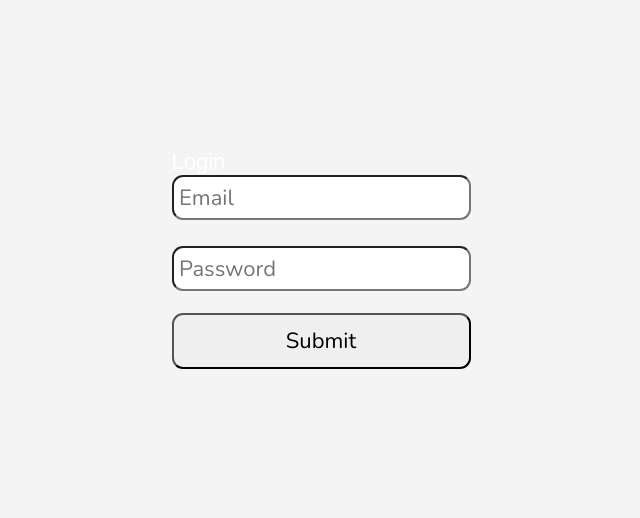
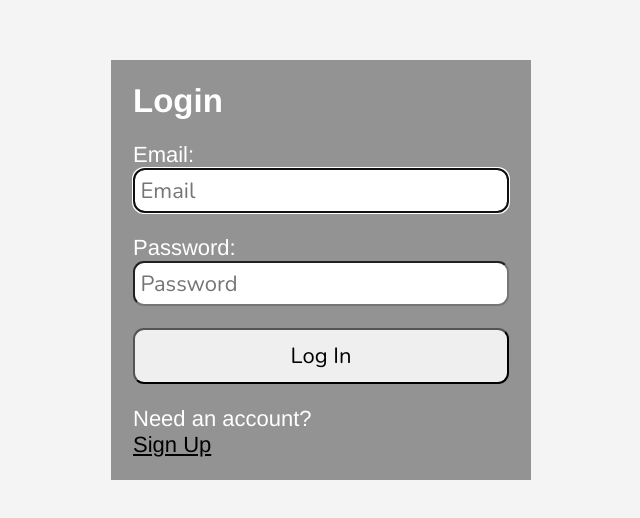
Before and after one commit to ehudmi/gallery, a React (Create React App) app in the folder client/: page /login in a window 1280 px wide. Shown: the part 130-648 px from the top of the page, without its empty margins (319-959 px from the left). Built offline with nearby package versions, Linux system fonts and the light colour scheme.

Commit message:
figured out try catch with fetch

```diff
--- a/client/src/App.js
+++ b/client/src/App.js
@@ -31,9 +31,9 @@ function App() {
   };
 
   return (
-    <div className="App">
+    <main className="App">
       <AppRouter loadData={loadData} />
-    </div>
+    </main>
   );
 }
 
--- a/client/src/GlobalStates.js
+++ b/client/src/GlobalStates.js
@@ -4,7 +4,7 @@ import React, { useState, createContext } from "react";
 
 export const AuthContext = createContext();
 
-export const AuthProvider = (props) => {
+export const AuthProvider = ({ children }) => {
   const [authState, setAuthState] = useState({
     userId: "",
     first_name: "",
@@ -14,7 +14,7 @@ export const AuthProvider = (props) => {
   });
   return (
     <AuthContext.Provider value={[authState, setAuthState]}>
-      {props.children}
+      {children}
     </AuthContext.Provider>
   );
 };
--- a/client/src/components/Login.js
+++ b/client/src/components/Login.js
@@ -1,48 +1,47 @@
-import React, { useState, useContext } from "react";
+import React, { useState, useRef, useEffect, useContext } from "react";
 import { AuthContext } from "../GlobalStates";
 import { useNavigate } from "react-router-dom";
-
-let regexPass = new RegExp("^(?=.*[0-9])(?=.*[a-z])(?=.*[A-Z]).{8,15}$");
 
 // Login page functions and render - as form
 
 function Login() {
   const [authState, setAuthState] = useContext(AuthContext);
-  const [email, setEmail] = useState();
-  const [password, setPassword] = useState();
+
+  const emailRef = useRef();
+  const errRef = useRef();
+
+  const [email, setEmail] = useState("");
+  const [password, setPwd] = useState("");
+
+  const [errMsg, setErrMsg] = useState("");
+
+  useEffect(() => {
+    emailRef.current.focus();
+  }, []);
+
+  useEffect(() => {
+    setErrMsg("");
+  }, [email, password]);
+
   const navigate = useNavigate();
-
-  const handleChangeEmail = (e) => {
-    // console.log(e.target);
-    setEmail(e.target.value);
-  };
-
-  const handleChangePassword = (e) => {
-    if (e.target.value.match(regexPass) != null) {
-      setPassword({ password: e.target.value });
-    } else {
-      alert(`1 Uppercase\n1 Lowercase\n1 Digit\n8-15 Characters`);
-    }
-  };
 
   const handleSubmit = async (e) => {
     e.preventDefault();
-    let userLogin = {
-      email: email,
-      password: password.password,
-    };
-    console.log(userLogin);
+
+    try {
       const response = await fetch("/users/login", {
         method: "POST",
         credentials: "include",
         headers: {
           "Content-Type": "application/json",
         },
-      body: JSON.stringify(userLogin),
+        body: JSON.stringify({ email: email, password: password }),
       });
       let userLoggedIn = await response.json();
-    console.log(await userLoggedIn);
-    if (userLoggedIn.userId > 0) {
+      // console.log(userLoggedIn);
+      setEmail("");
+      setPwd("");
+      if (userLoggedIn.userId) {
         setAuthState({
           ...authState,
           userId: userLoggedIn.userId,
@@ -52,31 +51,56 @@ function Login() {
           role: userLoggedIn.role,
         });
         navigate("/home");
-    } else {
-      alert(userLoggedIn.msg);
+      } else if (userLoggedIn.error) throw userLoggedIn.error;
+    } catch (error) {
+      setErrMsg(error);
+      console.log(error);
+      errRef.current.focus();
     }
   };
 
   return (
-    <div>
-      <p>Login</p>
+    <section>
+      <p
+        ref={errRef}
+        className={errMsg ? "errMsg" : "offscreen"}
+        aria-live="assertive"
+      >
+        {errMsg}
+      </p>
+      <h1>Login</h1>
       <form onSubmit={handleSubmit}>
+        <label htmlFor="email">Email:</label>
         <input
           type={"email"}
-          name="email"
+          id="email"
           placeholder="Email"
-          onChange={handleChangeEmail}
+          ref={emailRef}
+          autoComplete="off"
+          onChange={(e) => setEmail(e.target.value)}
+          value={email}
+          required
         />
-        <br />
+        <label htmlFor="password">Password:</label>
         <input
           type={"password"}
-          name="password"
+          id="password"
           placeholder="Password"
-          onBlur={handleChangePassword}
+          onChange={(e) => setPwd(e.target.value)}
+          value={password}
+          required
         />
-        <button type="submit">Submit</button>
+
+        <button>Log In</button>
       </form>
-    </div>
+      <p>
+        Need an account?
+        <br />
+        <span className="line">
+          <a href="signup">Sign Up</a>
+        </span>
+      </p>
+    </section>
   );
 }
 
--- a/client/src/components/Signup.js
+++ b/client/src/components/Signup.js
@@ -103,16 +103,10 @@ function Signup() {
         setMatchPwd("");
         setBDate("");
         setAbout("");
-      } else if (signIn.msg === "Email already exists") {
-        setErrMsg("email already exists");
-      }
+      } else if (signIn.error) throw signIn.error;
     } catch (error) {
       console.log("error");
-      if (!error?.response) {
-        setErrMsg("No Server Response");
-      } else {
-        setErrMsg("Registration Failed");
-      }
+      setErrMsg(error);
       errRef.current.focus();
     }
   };
@@ -135,6 +129,7 @@ function Signup() {
           >
             {errMsg}
           </p>
+          <h1>Sign Up</h1>
           <form onSubmit={handleSubmit}>
             <label htmlFor="firstName">
               First Name:
@@ -150,7 +145,6 @@ function Signup() {
             <input
               type="text"
               id="firstName"
-              name="first_name"
               placeholder="First Name"
               ref={fNameRef}
               autoComplete="off"
@@ -192,7 +186,6 @@ function Signup() {
             <input
               type="text"
               id="lastName"
-              name="last_name"
               placeholder="Last Name"
               autoComplete="off"
               onChange={(e) => setLName(e.target.value)}
@@ -233,7 +226,6 @@ function Signup() {
             <input
               type="email"
               id="email"
-              name="email"
               placeholder="Email"
               autoComplete="off"
               onChange={(e) => setEmail(e.target.value)}
@@ -272,7 +264,6 @@ function Signup() {
             <input
               type="password"
               id="password"
-              name="password"
               placeholder="Password"
               autoComplete="off"
               onChange={(e) => setPwd(e.target.value)}
@@ -330,7 +321,6 @@ function Signup() {
             <input
               type="date"
               id="birthDate"
-              name="birth_date"
               placeholder="Birth Date"
               autoComplete="off"
               onChange={(e) => setBDate(e.target.value)}
@@ -339,7 +329,7 @@ function Signup() {
 
             <label htmlFor="about">About</label>
             <textarea
-              name="about"
+              id="about"
               placeholder="About"
               rows="4"
               cols="50"
@@ -364,7 +354,6 @@ function Signup() {
             Already registered?
             <br />
             <span className="line">
-              {/*put router link here*/}
               <a href="login">Sign In</a>
             </span>
           </p>
--- a/client/src/index.css
+++ b/client/src/index.css
@@ -51,8 +51,6 @@ a:visited {
 }
 
 input,
-/* input[type="text"], */
-/* input[type="password"], */
 button,
 textarea {
   font-family: "Nunito", sans-serif;
```
Also changed, not shown: 2 other files (tests, documents, lock files or other folders). Lines whose indentation alone changed are shown as unchanged.
